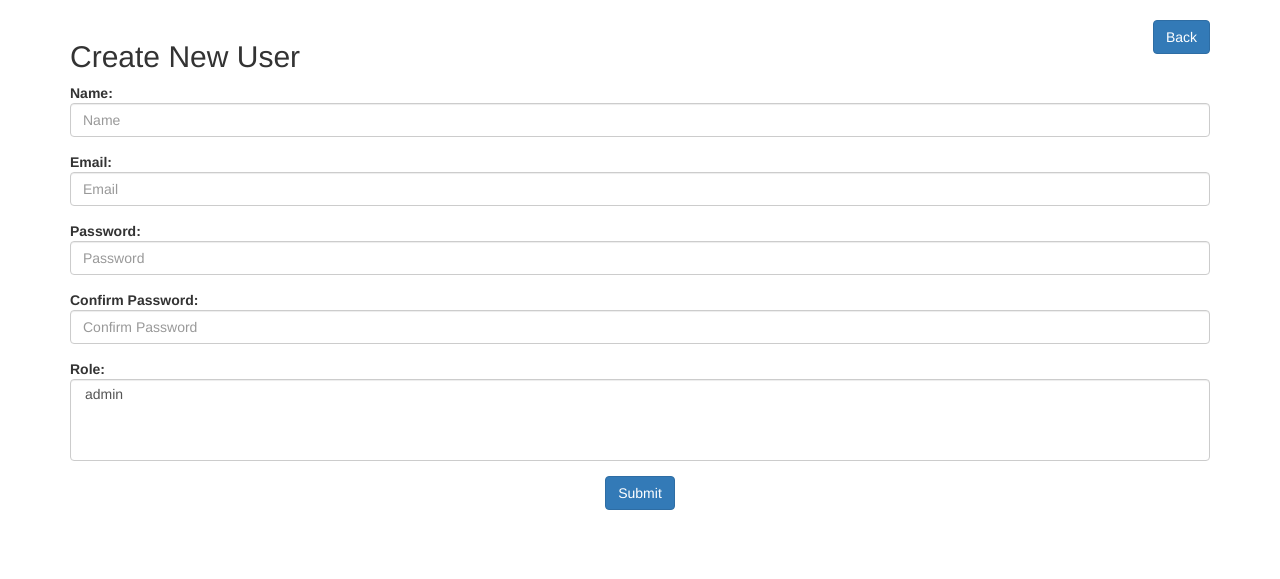
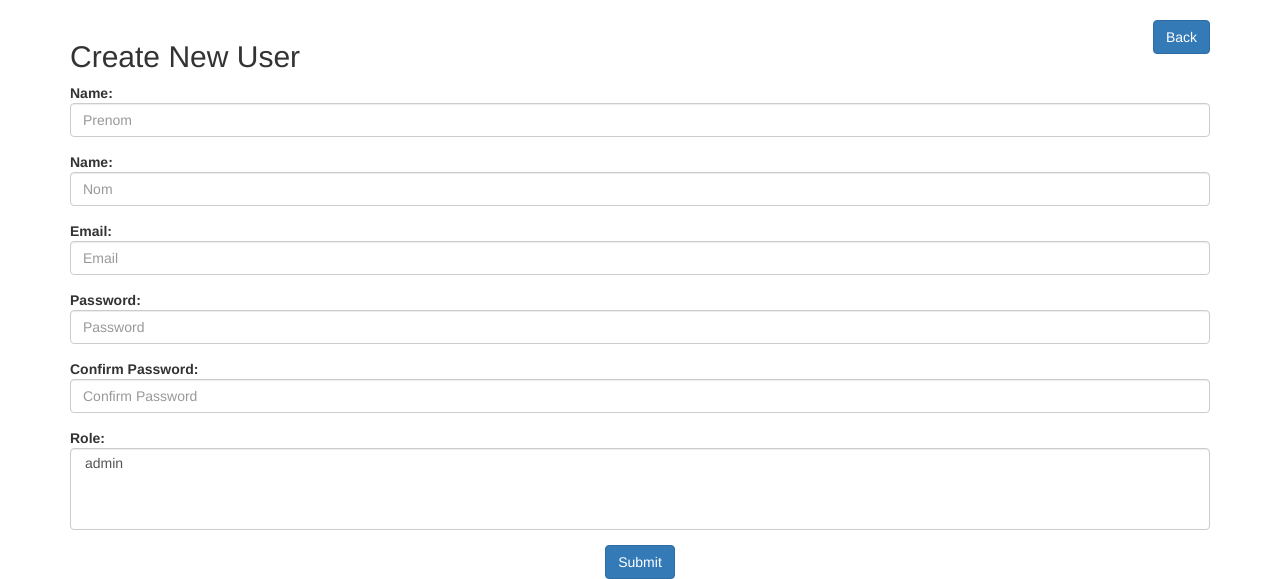
Before and after one commit to dododb/php_project, a Laravel app: template resources/views/users/create.blade.php in a window 1280 px wide. Shown: the part 229-808 px from the top of the page. Before the commit the page ends 739 px from the top, so only its background shows below. Run offline with Laravel 8, Linux system fonts and the light colour scheme; a user stored in the database is signed in; tables that the repository leaves empty hold one stand-in row (values such as "Sample post"); the template is opened without the code that fills it: most values are stand-ins (such as "Sample title", 1, 10 or a date in 2020); settings files or empty folders that the repository lacks are supplied; parts of the project's set-up code (start-up, migrations or seed data) failed here and were passed over; some libraries are stand-ins or nearby versions; some web fonts are replaced.

Commit message:
can save first name and last name

```diff
--- a/app/Http/Controllers/UserController.php
+++ b/app/Http/Controllers/UserController.php
@@ -17,10 +17,7 @@ class UserController extends Controller
      *
      * @return \Illuminate\Http\Response
      */
-    public function get()
-    {
-        echo 'lala';
-    }
+
     public function index(Request $request)
     {
         $data = User::orderBy('id','DESC')->paginate(5);
@@ -47,7 +44,6 @@ class UserController extends Controller
      */
     public function store(Request $request)
     {
-        //echo 'caca';
         $this->validate($request, [
             'nom' => 'required',
             'prenom' => 'required',
--- a/app/User.php
+++ b/app/User.php
@@ -14,7 +14,7 @@ class User extends Authenticatable
      * @var array
      */
     protected $fillable = [
-        'name', 'email', 'password',
+        'prenom', 'nom', 'email', 'password',
     ];
 
     /**
--- a/config/app.php
+++ b/config/app.php
@@ -178,7 +178,6 @@ return [
         App\Providers\EventServiceProvider::class,
         App\Providers\RouteServiceProvider::class,
         Collective\Html\HtmlServiceProvider::class,
-
     ],
 
     /*
--- a/resources/views/auth/register.blade.php
+++ b/resources/views/auth/register.blade.php
@@ -25,7 +25,7 @@
                         </div>
 
                         <div class="form-group{{ $errors->has('nom') ? ' has-error' : '' }}">
-                            <label for="name" class="col-md-4 control-label">nom</label>
+                            <label for="nom" class="col-md-4 control-label">nom</label>
 
                             <div class="col-md-6">
                                 <input id="nom" type="text" class="form-control" name="nom" value="{{ old('nom') }}" required autofocus>
--- a/resources/views/users/create.blade.php
+++ b/resources/views/users/create.blade.php
@@ -26,7 +26,13 @@
         <div class="col-xs-12 col-sm-12 col-md-12">
             <div class="form-group">
                 <strong>Name:</strong>
-                {!! Form::text('name', null, array('placeholder' => 'Name','class' => 'form-control')) !!}
+                {!! Form::text('prenom', null, array('placeholder' => 'Prenom','class' => 'form-control')) !!}
+            </div>
+        </div>
+        <div class="col-xs-12 col-sm-12 col-md-12">
+            <div class="form-group">
+                <strong>Name:</strong>
+                {!! Form::text('nom', null, array('placeholder' => 'Nom','class' => 'form-control')) !!}
             </div>
         </div>
         <div class="col-xs-12 col-sm-12 col-md-12">
```
